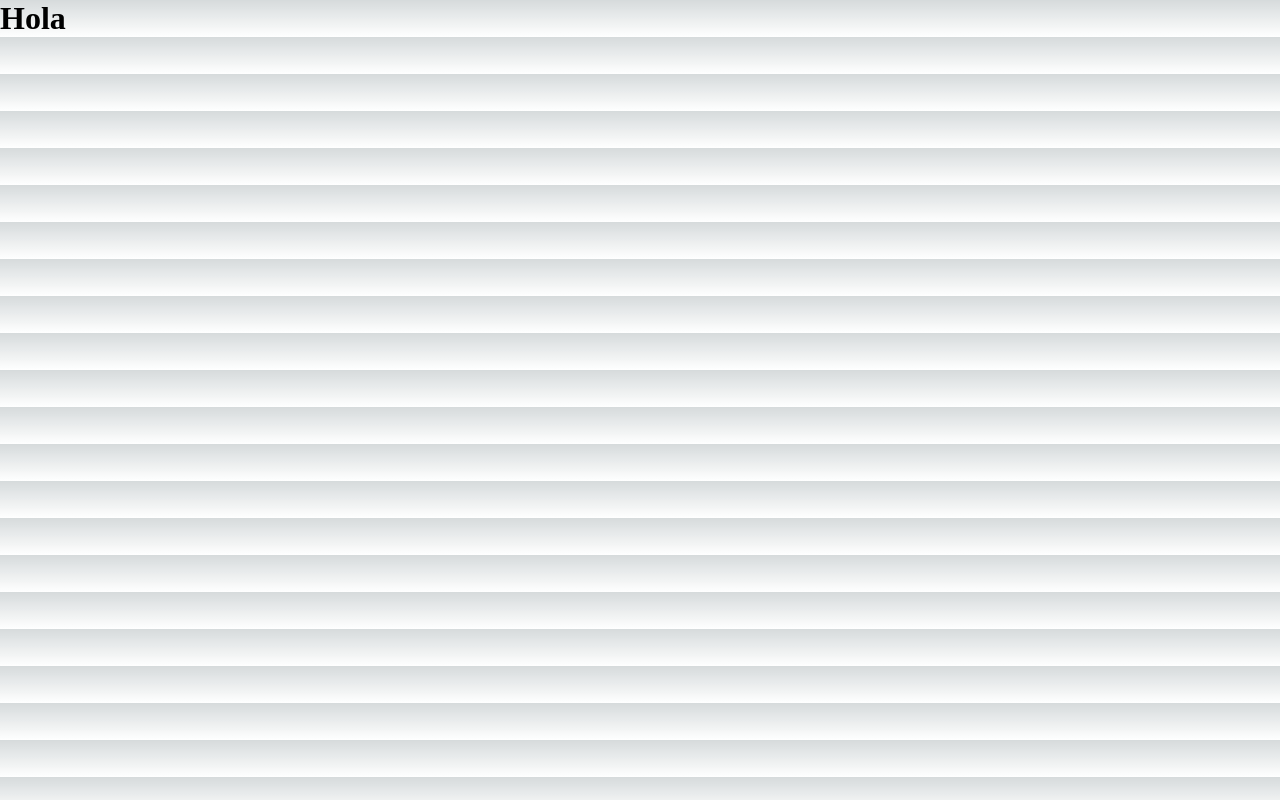
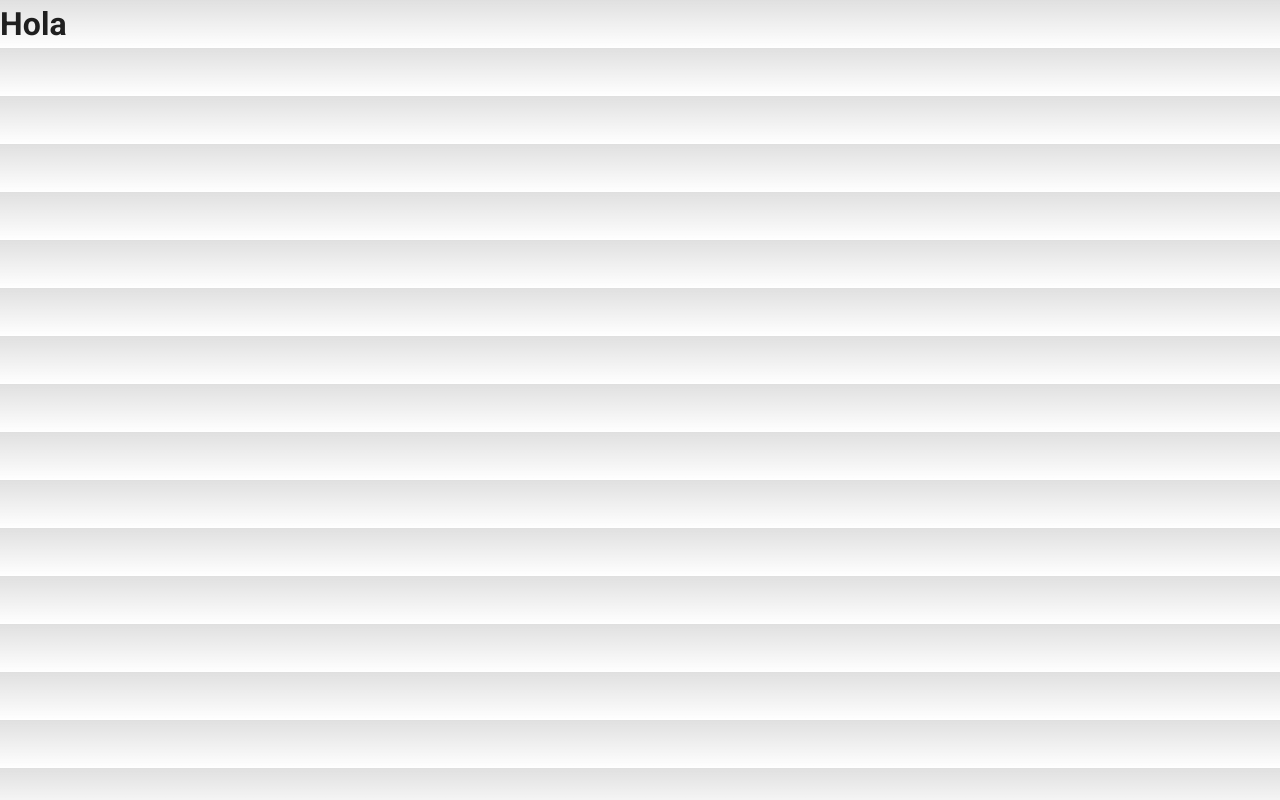
Before and after one commit to felipetrick12/testOrange, a Next.js app: page / in a window 1280 px wide. Built offline with nearby package versions, Linux system fonts and the light colour scheme.

Commit message:
configured theme of MUI

```diff
--- /dev/null
+++ b/components/layouts/Layout.tsx
@@ -0,0 +1,5 @@
+import React from 'react';
+
+export const Layout = () => {
+  return <div>layout</div>;
+};
--- /dev/null
+++ b/components/layouts/index.ts
@@ -0,0 +1 @@
+export * from './Layout';
--- a/pages/_app.tsx
+++ b/pages/_app.tsx
@@ -1,7 +1,14 @@
 import '../styles/globals.css';
+import React from 'react';
 import type { AppProps } from 'next/app';
-import React from 'react';
+import { CssBaseline, ThemeProvider } from '@mui/material';
+import { lightTheme } from '../themes';
 
 export default function App({ Component, pageProps }: AppProps) {
-  return <Component {...pageProps} />;
+  return (
+    <ThemeProvider theme={lightTheme}>
+      <CssBaseline />
+      <Component {...pageProps} />
+    </ThemeProvider>
+  );
 }
--- /dev/null
+++ b/themes/index.ts
@@ -0,0 +1 @@
+export * from './light-theme';
--- /dev/null
+++ b/themes/light-theme.ts
@@ -0,0 +1,35 @@
+import { createTheme } from '@mui/material';
+import { grey, red } from '@mui/material/colors';
+
+export const lightTheme = createTheme({
+  palette: {
+    mode: 'light',
+    background: {
+      default: grey[300],
+    },
+    primary: {
+      main: '#4a148c',
+    },
+    secondary: {
+      main: '#19857b',
+    },
+    error: {
+      main: red.A400,
+    },
+    info: {
+      main: '#fffffF',
+    },
+  },
+  components: {
+    MuiAppBar: {
+      defaultProps: {
+        elevation: 0,
+      },
+      styleOverrides: {
+        root: {
+          backgroundColor: '#4a148c',
+        },
+      },
+    },
+  },
+});
```
Also changed, not shown: components/UI/Navbar.tsx (added, +7 -0 lines), components/UI/index.ts (added).
